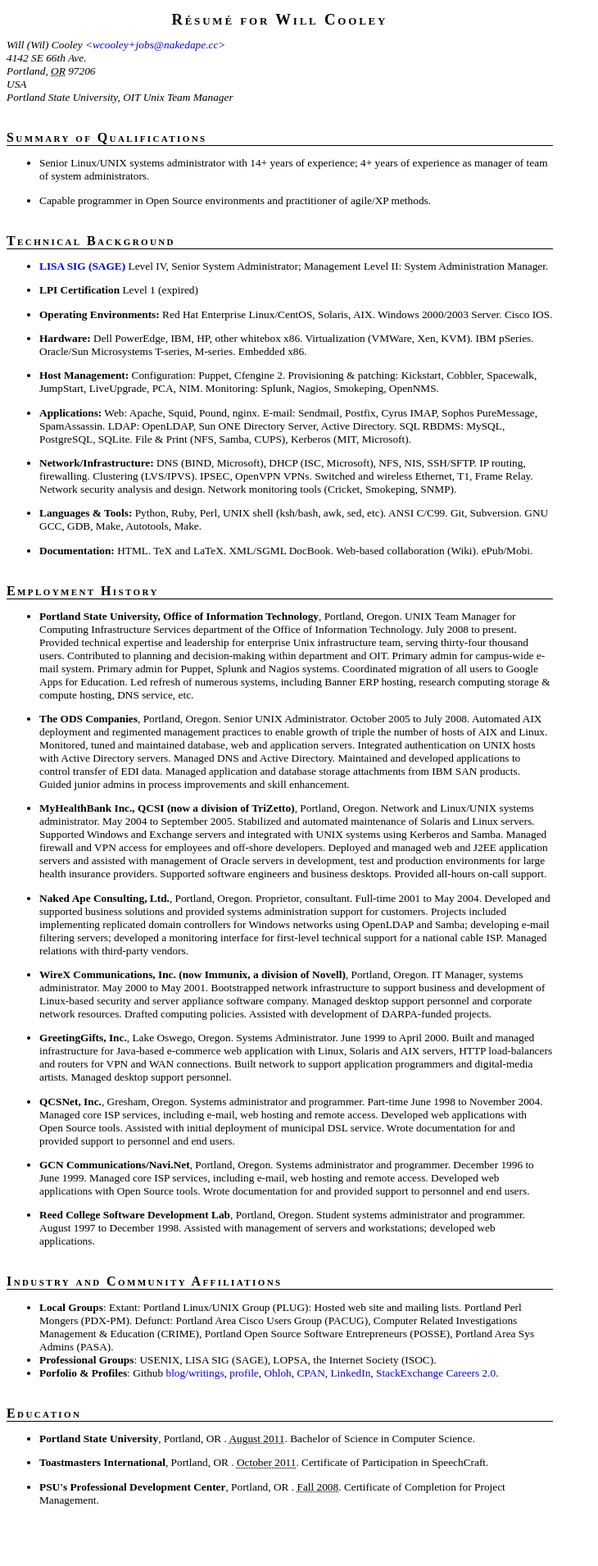
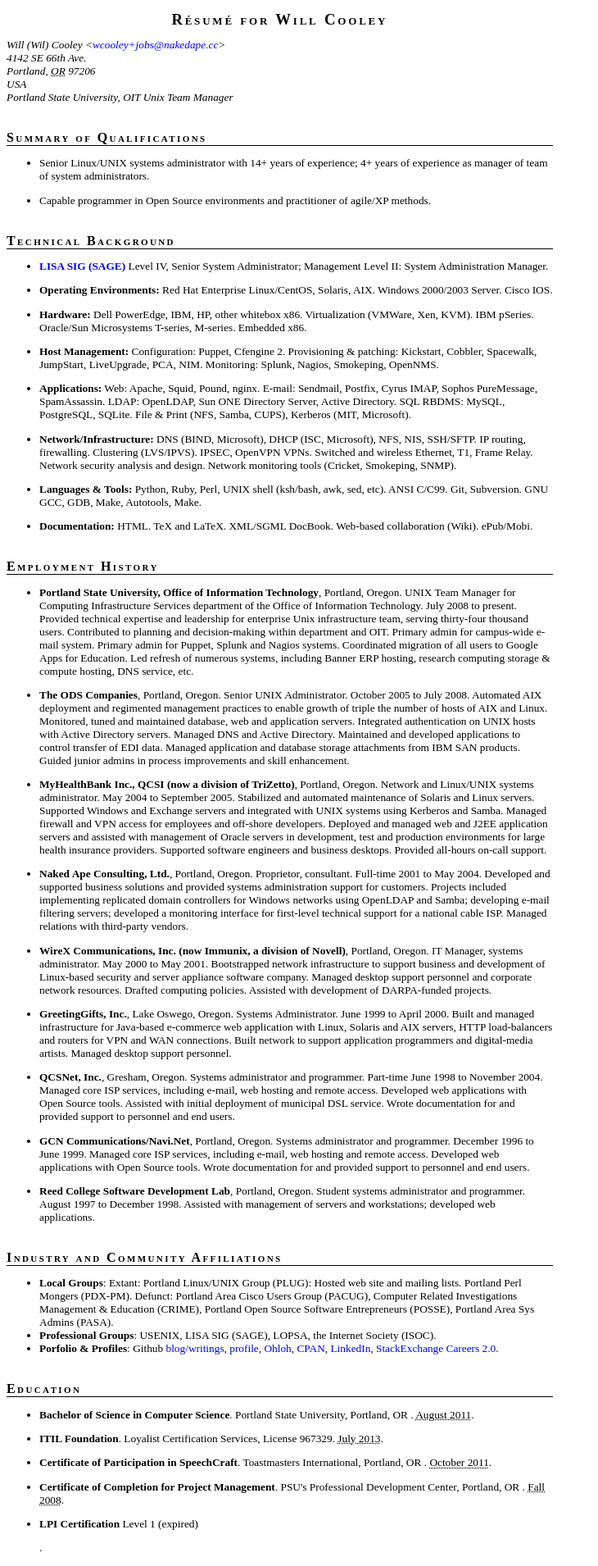
Before and after one commit to wcooley/wcooley.github.io, a Jekyll site: the page built from about/wcooley/resume_wcooley/index.html, in a window 1280 px wide. Shown: the whole page at 82% size, without its empty margins (0-730 px from the left). Built offline with Jekyll 4.4.1, drawn with Linux system fonts in a browser that asks for light colours; Markdown is read by kramdown in place of the engine named in the settings; before the commit the page ends 1851 px from its top, so only the background shows below that.

Commit message:
Move LPI down and add ITIL cert

```diff
--- a/about/wcooley/resume_wcooley/index.html
+++ b/about/wcooley/resume_wcooley/index.html
@@ -247,32 +245,47 @@ title: Résumé for Wil Cooley
 
 <ul class="vcalendar">
 
-    <li class="education vevent"><p><b>Portland State University</b>,
+    <li class="education vevent"><p>
+        <b><span class="summary">Bachelor of Science in Computer Science</span></b>.
+        <span>Portland State University</span>,
         <span class="adr">
             <span class="locality">Portland</span>,
             <span class="region" title="Oregon">OR</span>
         </span>.
         <abbr class="dtstart dtend" title="2011-08">August 2011</abbr>.
-        <span class="summary">Bachelor of Science in Computer Science</span>.</p>
+        </p>
     </li>
 
-    <li class="education vevent"><p><b>Toastmasters International</b>,
+    <li class="education vevent">
+    <b><span class="summary">ITIL Foundation</span></b>.
+    <span>Loyalist Certification Services, License 967329.</span>
+    <abbr class="dtstart dtend" title="2013-07">July 2013</abbr>.
+    </li>
+
+    <li class="education vevent"><p>
+        <b><span class="summary">Certificate of Participation in SpeechCraft</span></b>.
+        <span>Toastmasters International</span>,
         <span class="adr">
             <span class="locality">Portland</span>,
             <span class="region" title="Oregon">OR</span>
         </span>.
         <abbr class="dtstart dtend" title="2011-10-25">October 2011</abbr>.
-        <span class="summary">Certificate of Participation in SpeechCraft</span>.</p>
+        </p>
     </li>
 
-    <li class="education vevent"><p><b>PSU's Professional Development Center</b>,
+    <li class="education vevent"><p>
+        <b><span class="summary">Certificate of Completion for Project Management</span></b>.
+        <span>PSU's Professional Development Center</span>,
         <span class="adr">
             <span class="locality">Portland</span>,
             <span class="region" title="Oregon">OR</span>
         </span>.
         <abbr class="dtstart dtend" title="2008-Fall">Fall 2008</abbr>.
-        <span class="summary">Certificate of Completion for Project Management</span>.</p>
+        </p>
     </li>
+
+    <li class="education"><p><b>LPI Certification</b> Level 1 (expired)</p>.</li>
+
 </ul>
 </div>
 </div>
```
Also changed, not shown: other parts of about/wcooley/resume_wcooley/index.html (+0 -2 lines).
